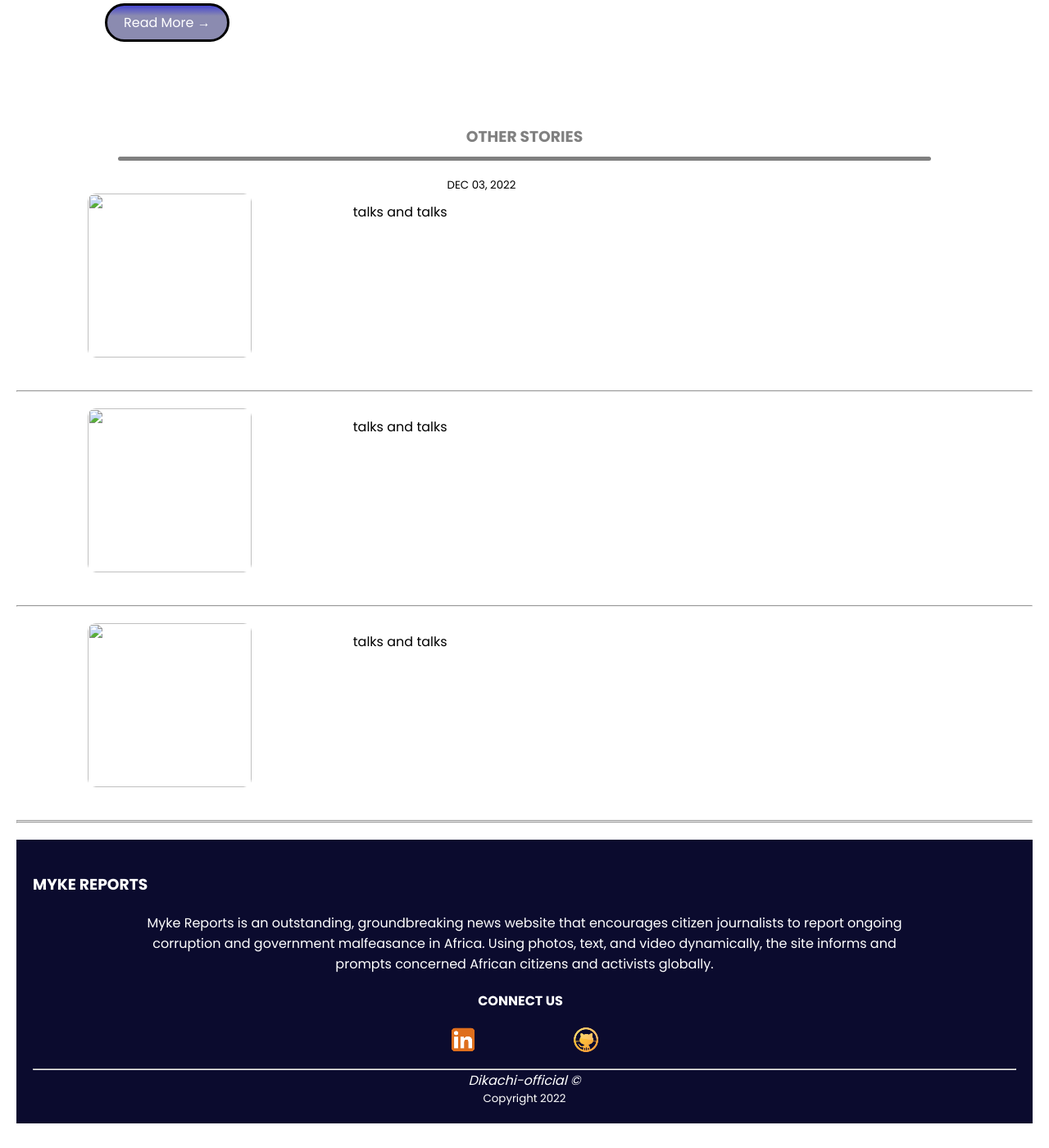
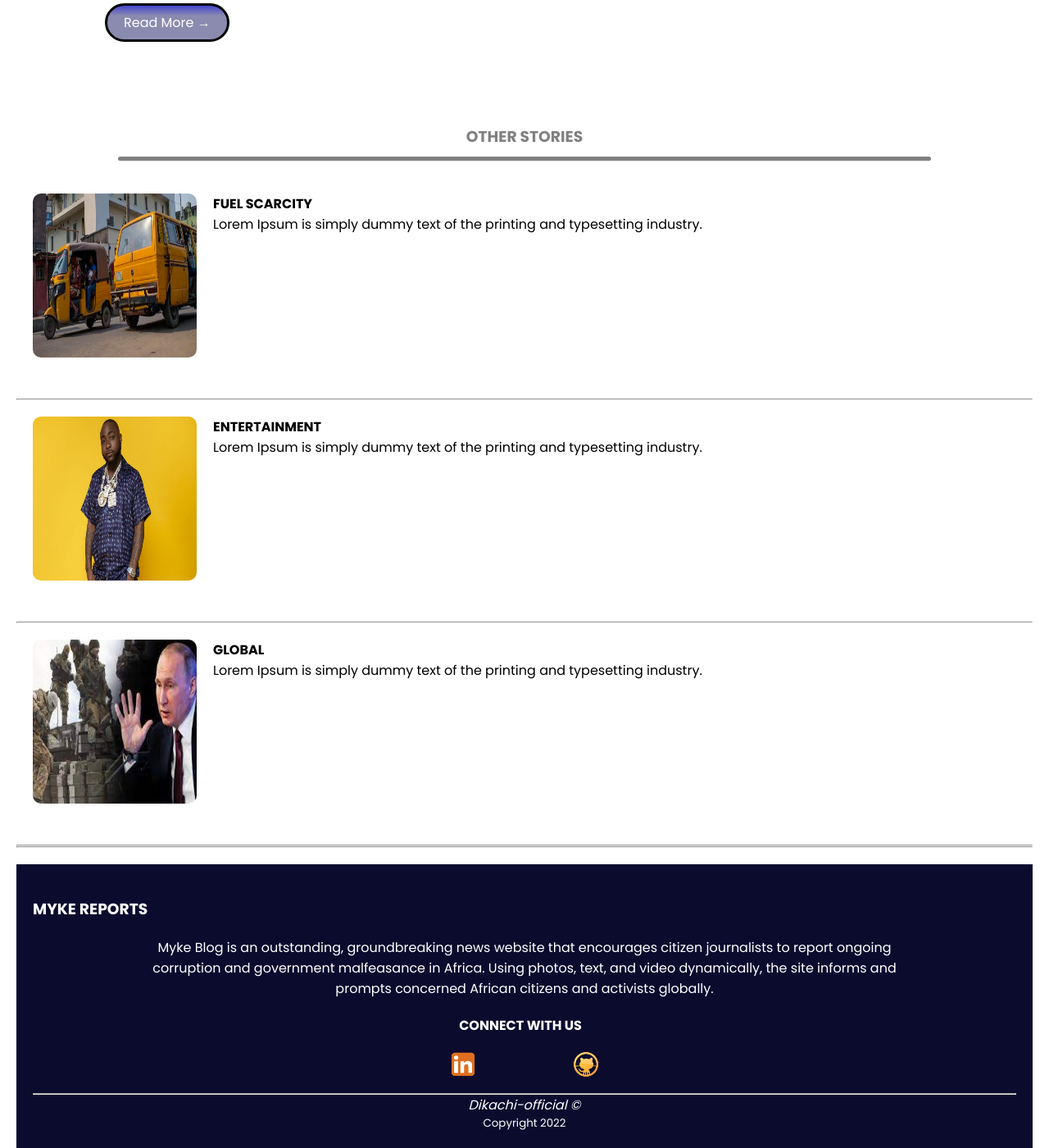
Before and after one commit to Dikachi-official/Blog, a Django app: page / in a window 1280 px wide. Shown: the part 1709-3109 px from the top of the page at 82% size. Before the commit the page ends 3079 px from the top, so only its background shows below. Run offline with Django 4.2, Linux system fonts and the light colour scheme; data comes from the database, SQL or seed files in the repository; both versions use the stored data as it was after the commit.

Commit message:
More Styling

```diff
--- a/templates/article.html
+++ b/templates/article.html
@@ -17,6 +17,7 @@
     <div class="rightcolumn">
       <div class="card">
         <input type="text" placeholder="   Search..">
+        <br/>
         <br/>
         <div class="fakeimg"><img src="{% static 'img/playermain.png' %}"/></div>
         <p>Premier League season is back. Tune in</p>
--- a/templates/base.html
+++ b/templates/base.html
@@ -35,14 +35,14 @@
     <hr />
     <div class="footer">
       <h3>MYKE REPORTS</h3>
-      <P class="footer-info">Myke Reports is an outstanding, groundbreaking news website
+      <P class="footer-info">Myke Blog is an outstanding, groundbreaking news website
         that encourages citizen journalists to report ongoing corruption and
         government malfeasance in Africa. Using photos, text, and video dynamically,
         the site informs and prompts concerned African citizens and activists globally.</P>
-      <h4> CONNECT US </h4>
+      <h4> CONNECT WITH US </h4>
       <div class="footer-socials">
-        <img src="{% static 'img/footer-linkedin.png' %}">
-        <img src="{% static 'img/footer-github.png' %}">
+        <a href="https://www.linkedin.com/in/dikachi-n-249699213" target="_blank"><img src="{% static 'img/footer-linkedin.png' %}"></a>
+        <a href="https://github.com/Dikachi-official" target="_blank"><img src="{% static 'img/footer-github.png' %}"></a>
       </div>
       <hr/>
       <p><i> Dikachi-official &#169</i> </p>
@@ -218,6 +218,8 @@
         background: #563434;
       }
 
+
+
       /* == Header/Blog Title == */
       .header {
         padding: 50px;
@@ -332,13 +334,16 @@
         width:200px;
         height:200px;
         border-radius:10px;
-        margin-left:7%;
-        margin-right:10%;
+        margin-left:20px;
+        margin-right:20px;
         margin-top:20px;
         margin-bottom: 40px;
       }
       .section2 p{
-        margin-top:30px;
+        margin-top:20px;
+        margin-bottom:20px;
+        height:230px;
+        width:50%;
       }
       .otherstories{
         text-align:center;
--- a/templates/index.html
+++ b/templates/index.html
@@ -23,7 +23,6 @@
     <div class="rightcolumn">
       <div class="card">
         <input type="text" placeholder="  Search..">
-        <i class="ri-search-line"></i>
         <br/>
         <br/>
         <div class="fakeimg"><img src="{% static 'img/playermain.png' %}"/></div>
@@ -91,21 +90,25 @@
 <h3 class="otherstories"> OTHER STORIES </h3>
 <div class=" grey"></div>
 <div class="section2">
-  <img src="">
-  <p>talks and talks</p>
-  <small>DEC 03, 2022</small>
-
+  <img src="{% static 'img/Yellow_bus,_lagos_state.jpg' %}">
+  <p><b>FUEL SCARCITY</b><br/>
+    Lorem Ipsum is simply dummy text of the printing and typesetting industry.
+  </p>
 </div>
 <hr/>
 
 <div class="section2">
-  <img src="">
-  <p>talks and talks</p>
+  <img src="{% static 'img/Davido.jpg' %}">
+  <p><b>ENTERTAINMENT</b><br/>
+    Lorem Ipsum is simply dummy text of the printing and typesetting industry.
+  </p>
 </div>
 <hr/>
 <div class="section2">
-  <img src="">
-  <p>talks and talks</p>
+  <img src="{% static 'img/russia-war.jpeg' %}">
+  <p><b>GLOBAL</b><br/>
+    Lorem Ipsum is simply dummy text of the printing and typesetting industry.
+  </p>
 </div>
 <hr/>
 {% endblock content %}
```
Also changed, not shown: templates/about.html (+34 -12 lines), db.sqlite3, static/img/russia-war.jpeg (added), static/img/woman-walking.jpg (added), static/img/woman-walkingunsplash.jpg (added).
